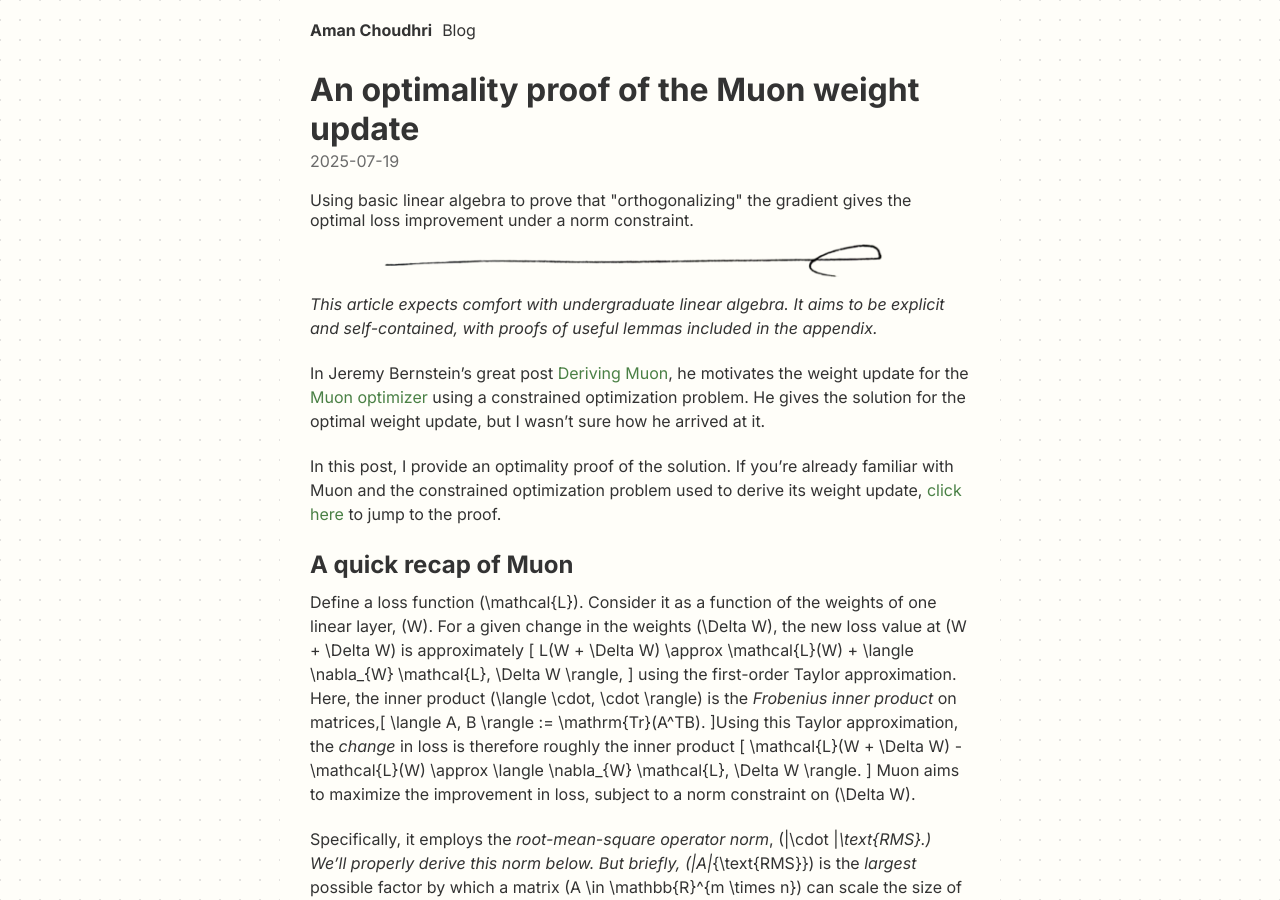
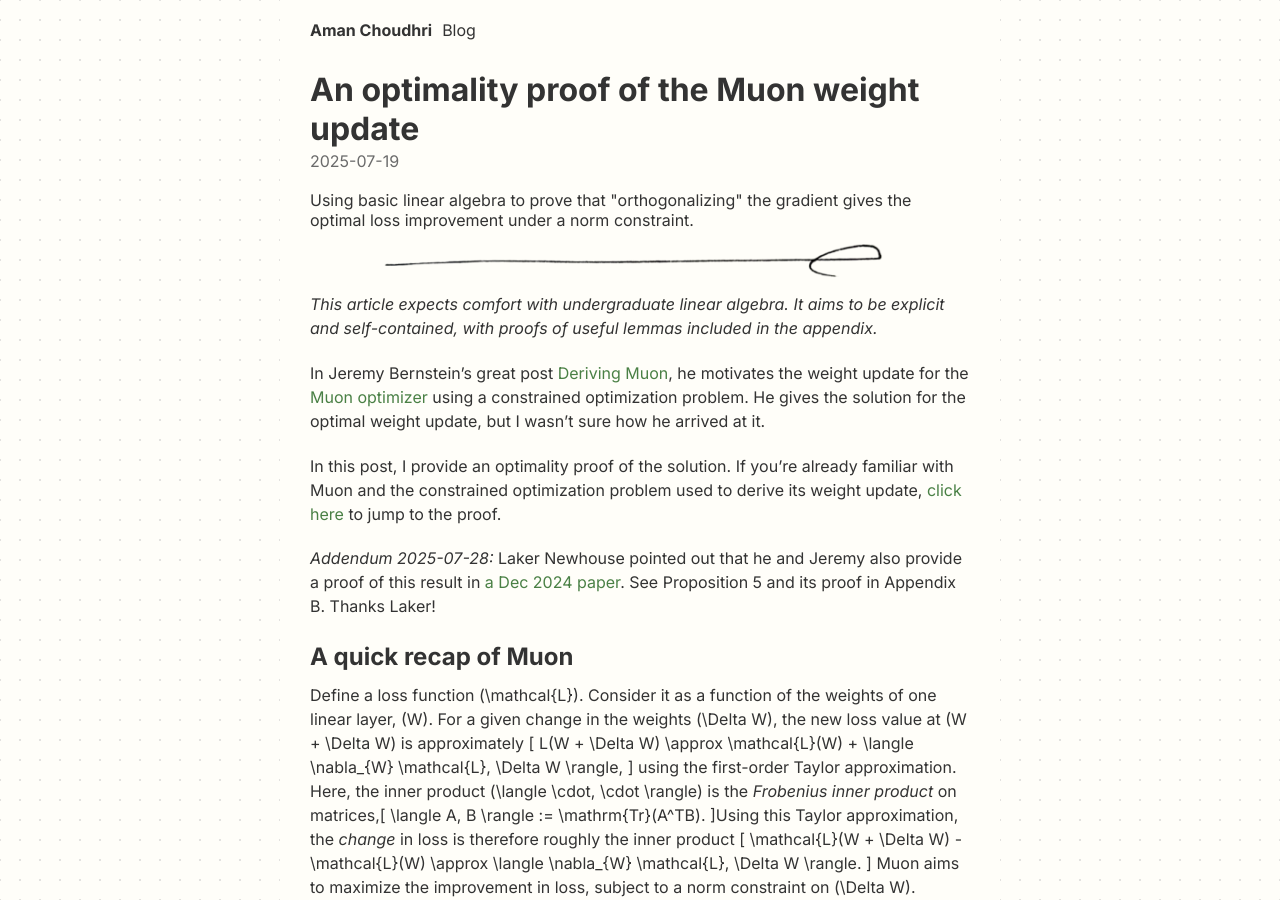
Before and after one commit to amanchoudhri/amanchoudhri.github.io, a Jekyll site: the page built from _posts/2025-07-19-muon-update-proof.md, in a window 1280 px wide and 900 px high. Built offline with Jekyll 4.4.1, drawn with Linux system fonts in a browser that asks for light colours; our own code applies the rules of GitHub Pages for plain Markdown files.

Commit message:
Add link to bernstein+newhouse muon optimality proof

```diff
--- a/_posts/2025-07-19-muon-update-proof.md
+++ b/_posts/2025-07-19-muon-update-proof.md
@@ -13,6 +13,9 @@
 
 
 In this post, I provide an optimality proof of the solution. If you're already familiar with Muon and the constrained optimization problem used to derive its weight update, [click here](#a-proof-of-optimality) to jump to the proof.
+
+
+*Addendum 2025-07-28:* Laker Newhouse pointed out that he and Jeremy also provide a proof of this result in [a Dec 2024 paper](https://arxiv.org/pdf/2409.20325). See Proposition 5 and its proof in Appendix B. Thanks Laker!
 
 
 ## A quick recap of Muon
```
